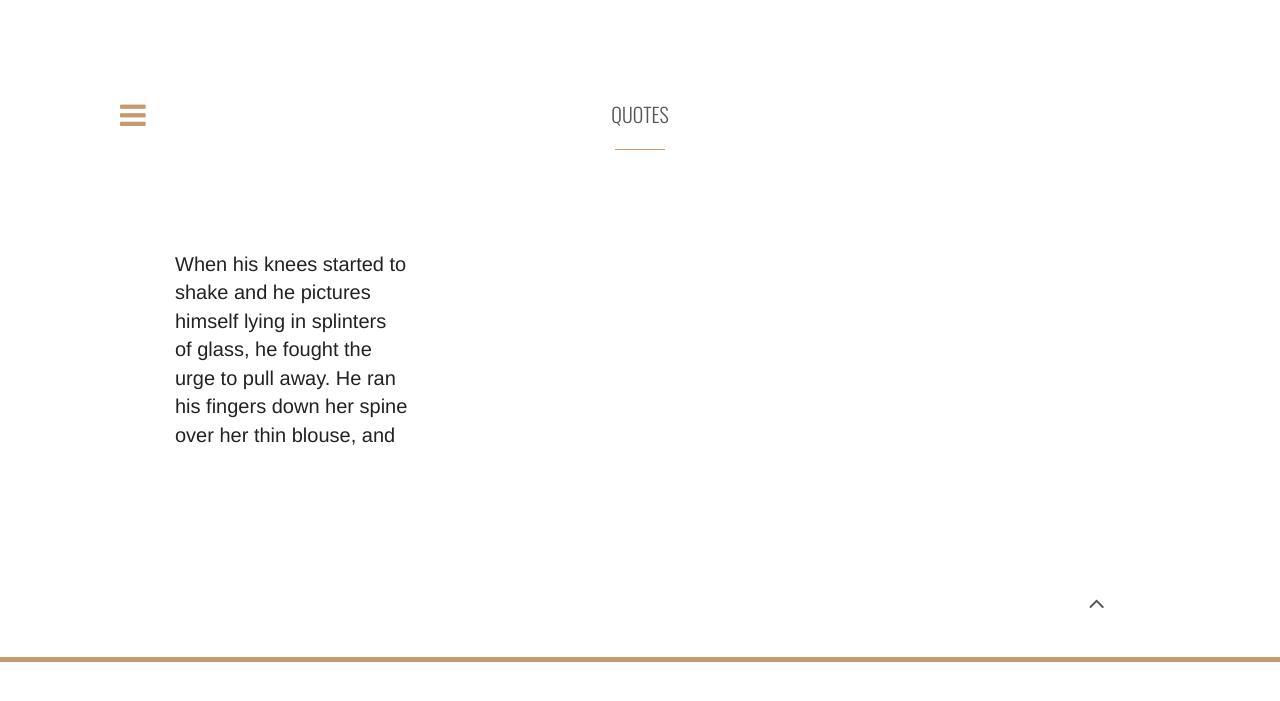
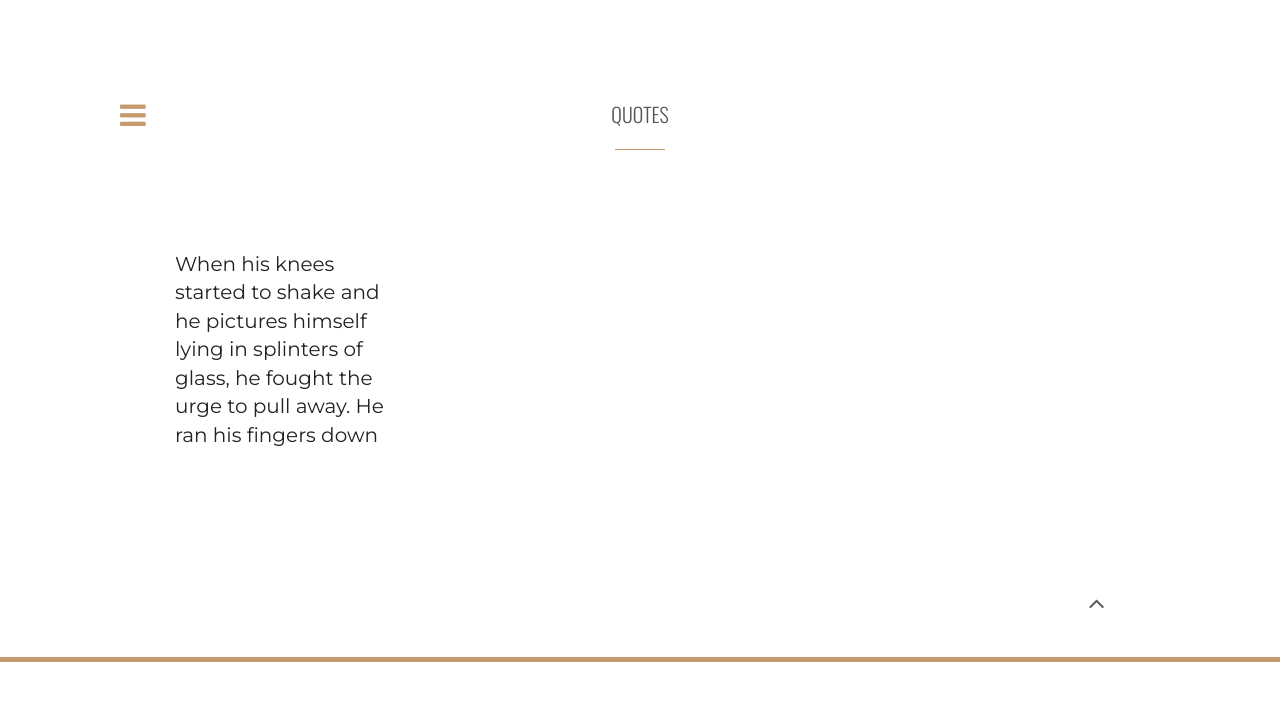
Before and after one commit to puds/serriferous.github.io, a Jekyll site: the page built from quotes/index.html, in a window 1280 px wide. Shown: the top 701 px of the page. Built offline with Jekyll 4.4.1, drawn with Linux system fonts in a browser that asks for light colours; nearby versions of some CDN libraries; comment, search, counter and statistics services are not loaded.

Commit message:
Update style.css

```diff
--- a/css/style.css
+++ b/css/style.css
@@ -89,7 +89,7 @@ h11 {
 
 h12 {
 	font-size: 20px;
-	font-family:"Tangerine", Helvetica, Sans-serif;
+	font: 'Tangerine', Helvetica, Sans-serif;
    /*quotes font*/
 }
 
```
